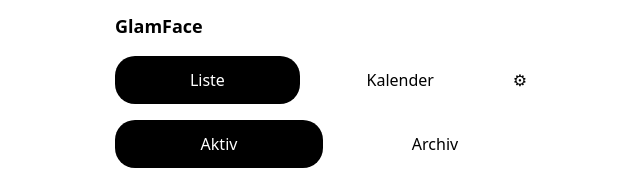
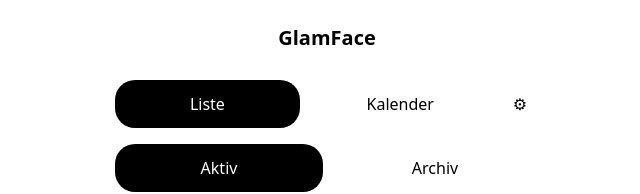
Before and after one commit to Loredana-diciaula/glamface-calendar, a Next.js app in the folder GlamFace-Calendar-Starter/: page / in a window 1280 px wide. Shown: the top 194 px of the page, without its empty margins (313-953 px from the left). Built offline with nearby package versions, Linux system fonts and the light colour scheme; no server answers; the database is empty.

Commit message:
Update Header.tsx

```diff
--- a/GlamFace-Calendar-Starter/components/Header.tsx
+++ b/GlamFace-Calendar-Starter/components/Header.tsx
@@ -12,12 +12,16 @@ export default function Header(){
   })() },[])
 
   return (
-    <div className="flex items-center gap-3 mb-2">
+    <header className="py-3 flex items-center justify-center">
       {logo ? (
-        <img src={logo} alt="GlamFace" className="h-8 w-auto rounded-xl"/>
+        <img
+          src={logo}
+          alt="GlamFace"
+          className="h-16 w-auto rounded-xl"   /* <- GRÖßER (h-16≈64px) */
+        />
       ) : (
-        <div className="text-lg font-semibold">GlamFace</div>
+        <div className="text-xl font-semibold">GlamFace</div>
       )}
-    </div>
+    </header>
   )
 }
```
